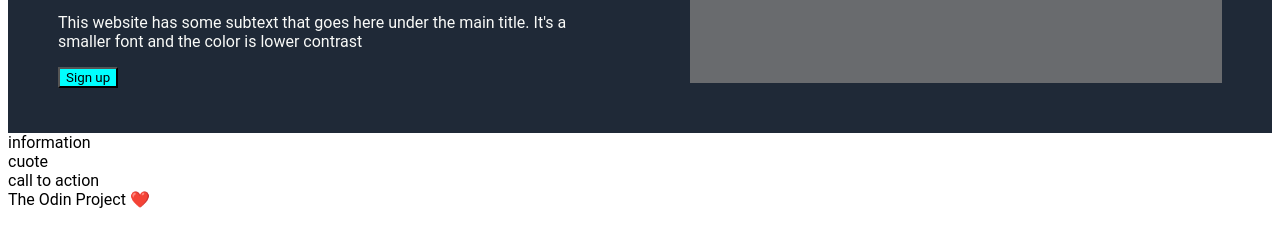
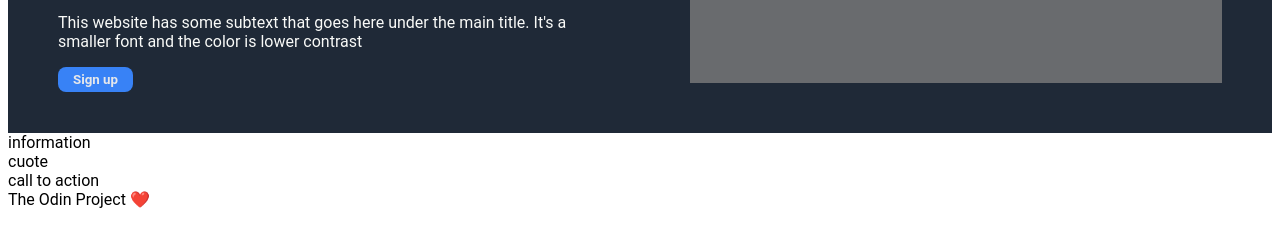
Before and after one commit to moniz93/Lading-Page-TOP, a plain HTML site: page index.html in a window 1280 px wide. Shown: the part 203-450 px from the top of the page. Drawn offline with Linux system fonts and the light colour scheme.

Commit message:
added new .bright

```diff
--- a/style.css
+++ b/style.css
@@ -49,5 +49,10 @@
 }
 
 .bright {
-background-color: aqua;
+background-color: #3882f6;
+padding: 5px 15px;
+border-radius: 8px;
+border: none;
+color: #e5e7eb;
+font-weight: bold;
 }
```
